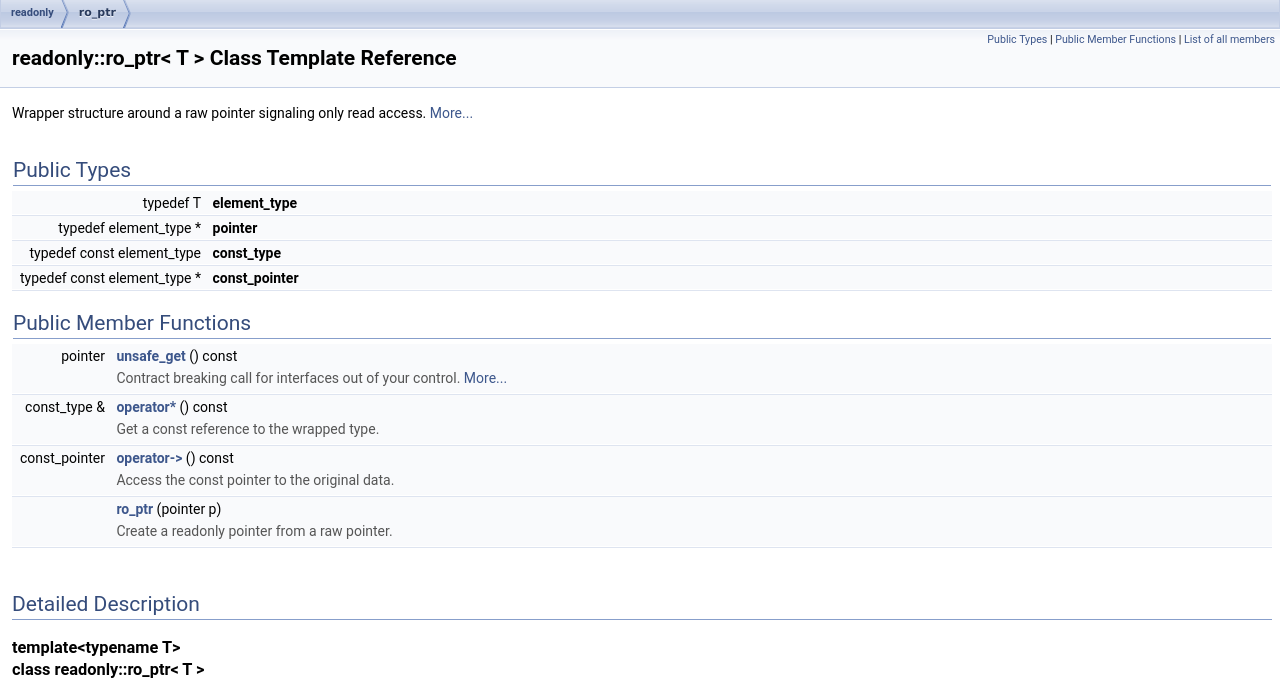
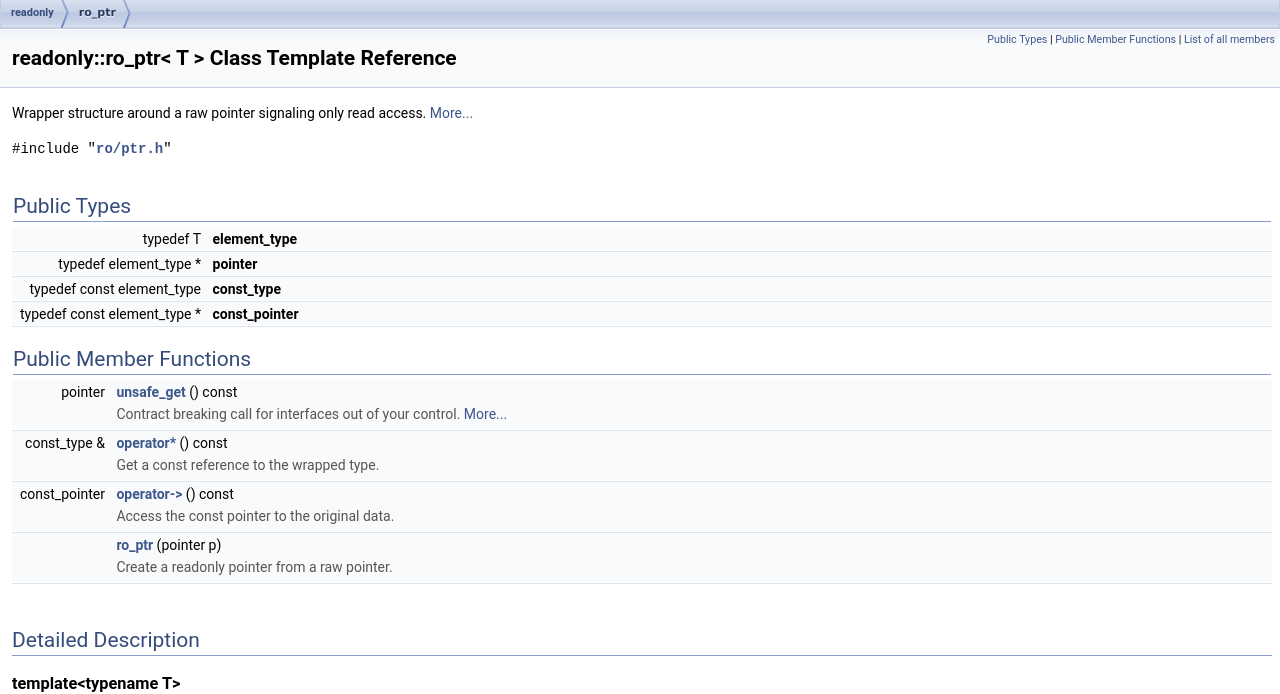
Before and after one commit to cschlosser/ro_ptr, a plain HTML site: page structreadonly_1_1ro__ptr.html in a window 1280 px wide. Shown: the part 113-807 px from the top of the page. Drawn offline with Linux system fonts and the light colour scheme.

Commit message:
deploy: 276085e32c887e2e7ef6ad836cf24d781849fe65

```diff
--- a/structreadonly_1_1ro__ptr.html
+++ b/structreadonly_1_1ro__ptr.html
@@ -78,6 +78,8 @@ $(function() {
 
 <p>Wrapper structure around a raw pointer signaling only read access.
  <a href="structreadonly_1_1ro__ptr.html#details">More...</a></p>
+
+<p><code>#include &quot;<a class="el" href="ptr_8h_source.html">ro/ptr.h</a>&quot;</code></p>
 <table class="memberdecls">
 <tr class="heading"><td colspan="2"><h2 class="groupheader"><a name="pub-types"></a>
 Public Types</h2></td></tr>
```
